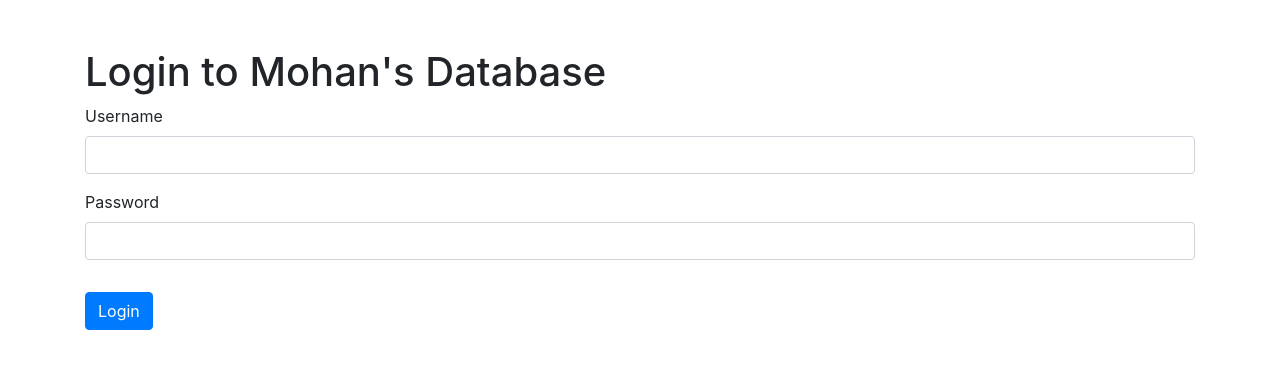
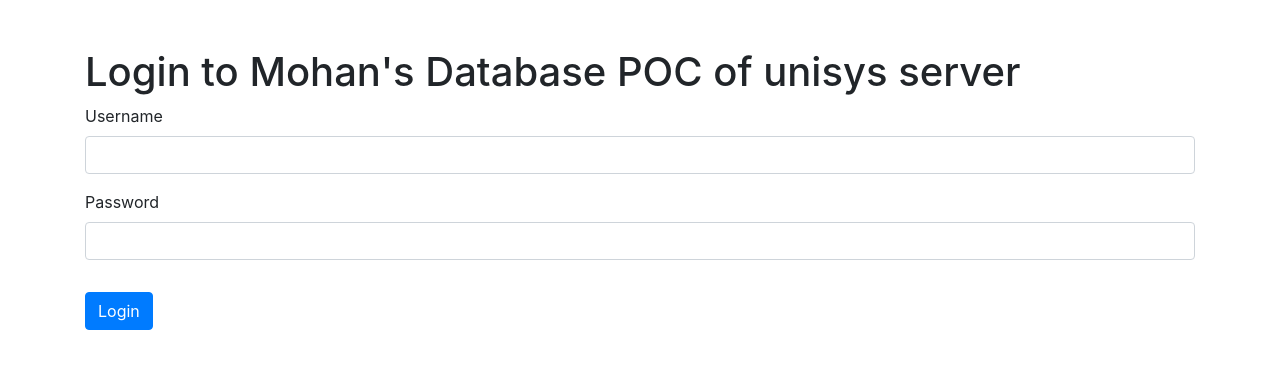
Before and after one commit to mohan-bandi/mohan_flask_git, a Flask app: page / in a window 1280 px wide. Shown: the top 369 px of the page. Run offline with Flask 2, Linux system fonts and the light colour scheme; some libraries are stand-ins or nearby versions.

Commit message:
commit v3

```diff
--- a/templates/index.html
+++ b/templates/index.html
@@ -8,7 +8,7 @@
 </head>
 <body>
     <div class="container">
-        <h1 class="mt-5">Login to Mohan's Database</h1>
+        <h1 class="mt-5">Login to Mohan's Database POC of unisys server</h1>
         <form method="post" action="{{ url_for('login') }}">
             <div class="form-group">
                 <label for="username">Username</label>
```
